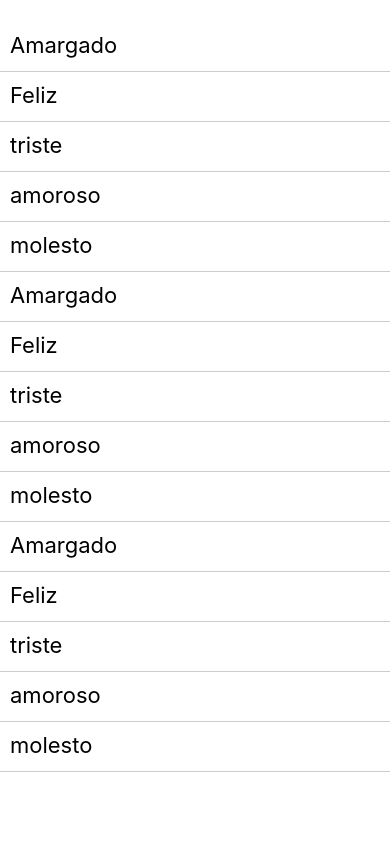
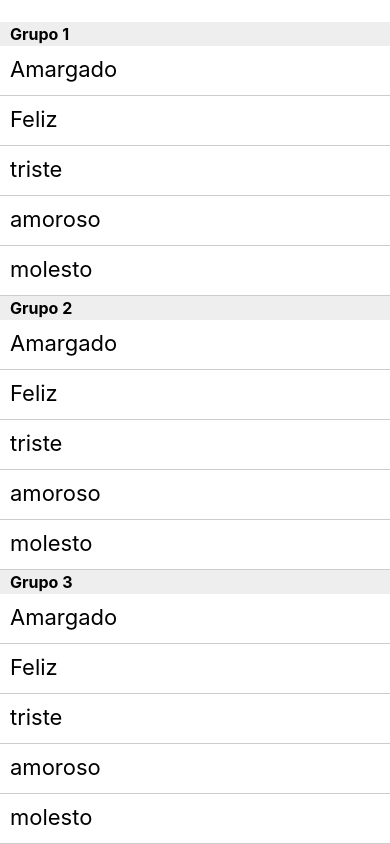
Before and after one commit to ysaiascampos/HolaMundoReactNative, a React Native app: screen / in a window 390 px wide. Built offline with nearby package versions, Linux system fonts and the light colour scheme.

Commit message:
SectionList

```diff
--- a/App.js
+++ b/App.js
@@ -1,30 +1,39 @@
 import { StatusBar } from 'expo-status-bar';
 import React from 'react';
-import { StyleSheet, Text, View, FlatList } from 'react-native';
+import { StyleSheet, Text, View, SectionList } from 'react-native';
 
 export default function App() {
   return (
     <View style={styles.container}>
-      <FlatList
-        data={[
+      <SectionList
+        sections={[
+          {title: 'Grupo 1',
+          data: [
             { key: '1', name: 'Amargado' },
             { key: '2', name: 'Feliz' },
             { key: '3', name: 'triste' },
             { key: '4', name: 'amoroso' },
             { key: '5', name: 'molesto' },
+          ]},
+          {title: 'Grupo 2',
+          data: [
             { key: '6', name: 'Amargado' },
             { key: '7', name: 'Feliz' },
             { key: '8', name: 'triste' },
             { key: '9', name: 'amoroso' },
             { key: '10', name: 'molesto' },
+          ]},
+          {title: 'Grupo 3',
+          data: [
             { key: '11', name: 'Amargado' },
             { key: '12', name: 'Feliz' },
             { key: '13', name: 'triste' },
             { key: '14', name: 'amoroso' },
             { key: '15', name: 'molesto' },
-
+          ]},
         ]}
-        renderItem={({item}) => <Text style={styles.item}>{item.name}</Text>}
+        renderItem={({ item }) => <Text style={styles.item}>{item.name}</Text>}
+        renderSectionHeader={({ section }) => <Text style={styles.section}>{section.title}</Text>}
       />
     </View>
   );
@@ -46,4 +55,13 @@ const styles = StyleSheet.create({
     borderBottomWidth: 1,
 
   },
+  section: {
+    fontSize: 16,
+    fontWeight: 'bold',
+    backgroundColor: '#eee',
+    paddingTop: 2,
+    paddingLeft: 10,
+    paddingRight: 10,
+    paddingBottom: 2,
+  },
 });
```
Lines whose indentation alone changed are shown as unchanged.
